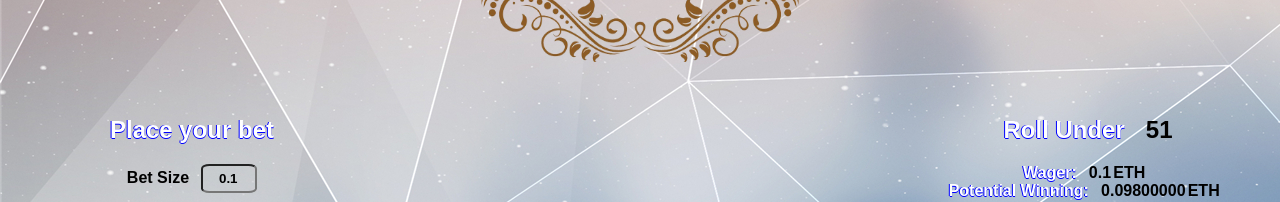
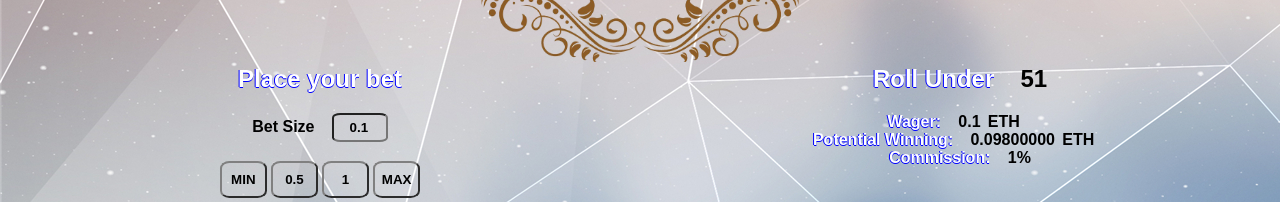
Before and after one commit to lsankar4033/whaleparty, a website: page webapp/index.html in a window 1280 px wide. Shown: the part 314-516 px from the top of the page. Drawn offline with nearby package versions, Linux system fonts and the light colour scheme.

Commit message:
small graphics changes

```diff
--- a/webapp/index.html
+++ b/webapp/index.html
@@ -21,7 +21,7 @@
         color: white;
         font-weight: bold;
         margin-top: 2%;
-        margin-bottom: -8%;
+        margin-bottom: -12%;
         align-items: center;
         text-align: center;
         }
@@ -73,13 +73,13 @@
 
       .place-bet{
         float:left;
-        width: 30%;
+        width: 50%;
         margin-bottom: 100px;
         }
 
       .Analysis{
         float:right;
-        width: 30%;
+        width: 50%;
 
 
         }
@@ -94,7 +94,7 @@
 
 
       .mysterybox{
-        padding-top: 0 ;
+        padding-top: 5% ;
         padding-bottom: 5%;
         padding-left: 36%;
         padding-right: 36%;
```
